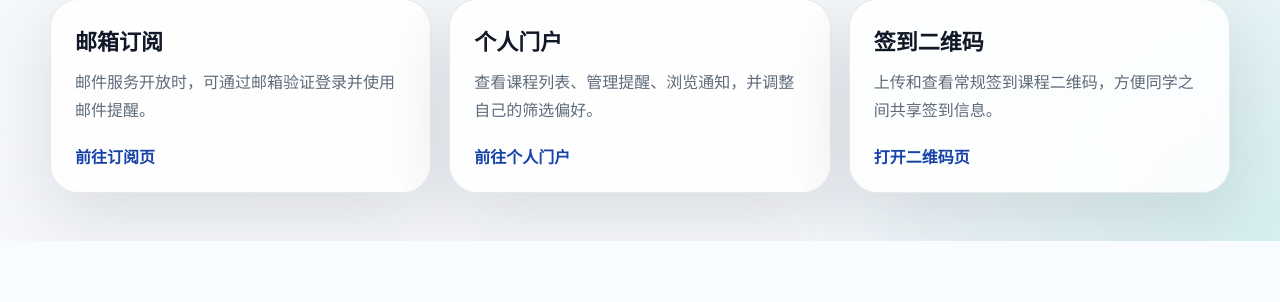
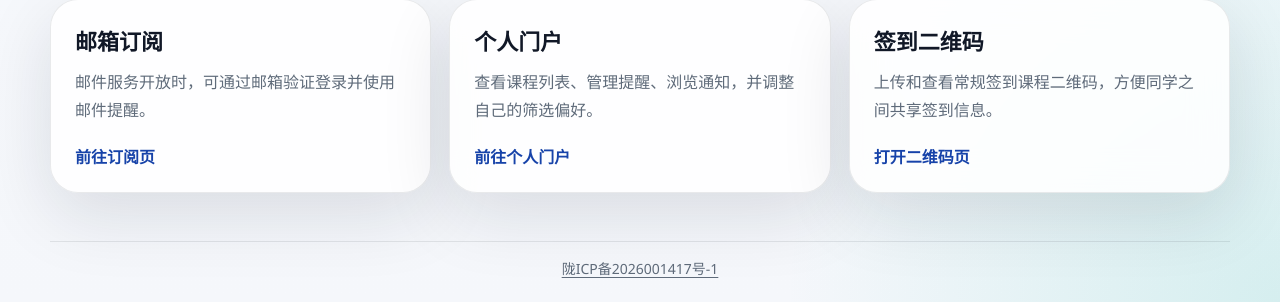
Before and after one commit to 2725238326/boya-agent, a Flask app: page / in a window 1280 px wide. Shown: the part 924-1226 px from the top of the page. Before the commit the page ends 1165 px from the top, so only its background shows below. Run offline with Flask 3, Linux system fonts and the light colour scheme; data that the repository does not hold is empty.

Commit message:
fix: display ICP registration on the public homepage
Add a static footer link to MIIT on the public homepage. No configuration, data, or service behavior changes. Verified the footer layout and link navigation in Chromium at 390px and 1280px. Revert this commit to remove the footer.

```diff
--- a/web/static/home.css
+++ b/web/static/home.css
@@ -26,7 +26,8 @@ body.home-body {
 }
 
 .home-nav,
-.home-main {
+.home-main,
+.home-footer {
     width: min(1180px, calc(100vw - 32px));
     margin: 0 auto;
 }
@@ -82,6 +83,18 @@ body.home-body {
 
 .home-main {
     padding: 20px 0 48px;
+}
+
+.home-footer {
+    padding: 16px 0 24px;
+    border-top: 1px solid var(--home-line);
+    text-align: center;
+    font-size: 14px;
+}
+
+.home-footer a {
+    color: var(--home-muted);
+    text-underline-offset: 3px;
 }
 
 .home-hero {
--- a/web/templates/home.html
+++ b/web/templates/home.html
@@ -99,6 +99,10 @@
         </section>
     </main>
 
+    <footer class="home-footer">
+        <a href="https://beian.miit.gov.cn/">陇ICP备2026001417号-1</a>
+    </footer>
+
     <script src="{{ static_asset('home.js') }}"></script>
 </body>
 </html>
```
Also changed, not shown: scripts/verify_home_browser.py (+8 -1 lines).
